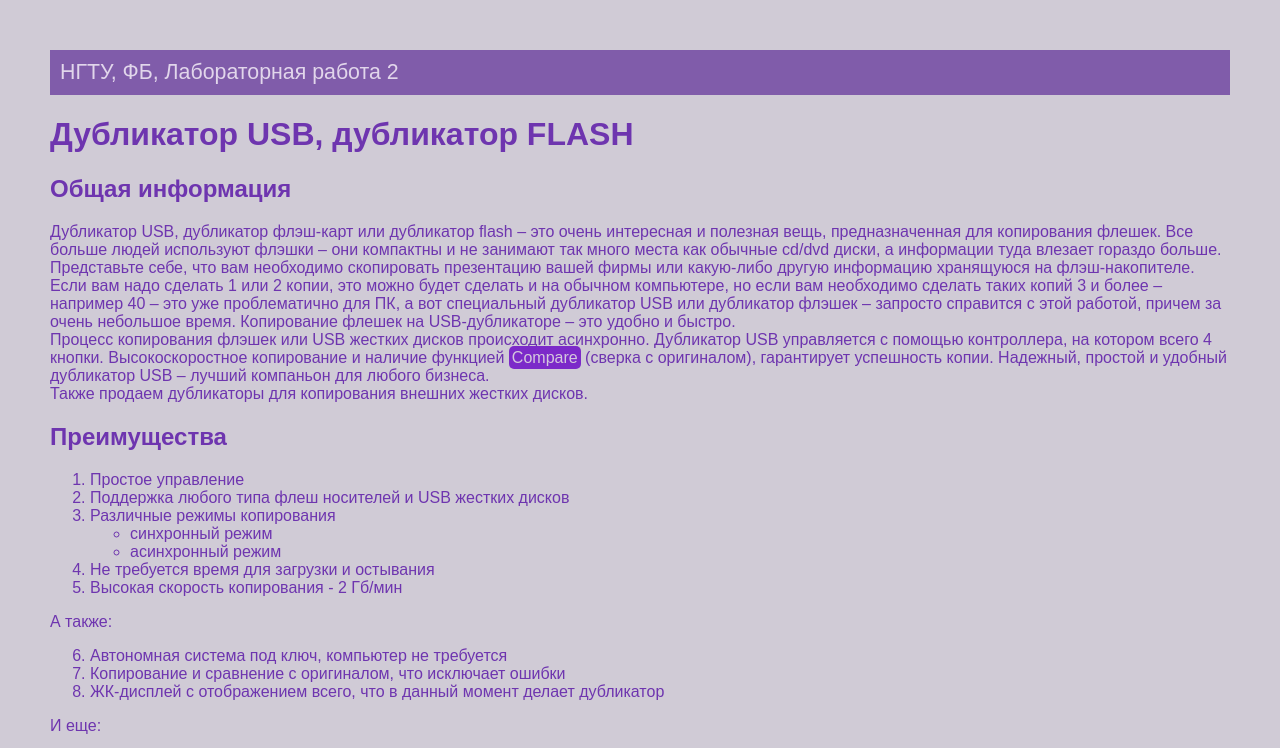
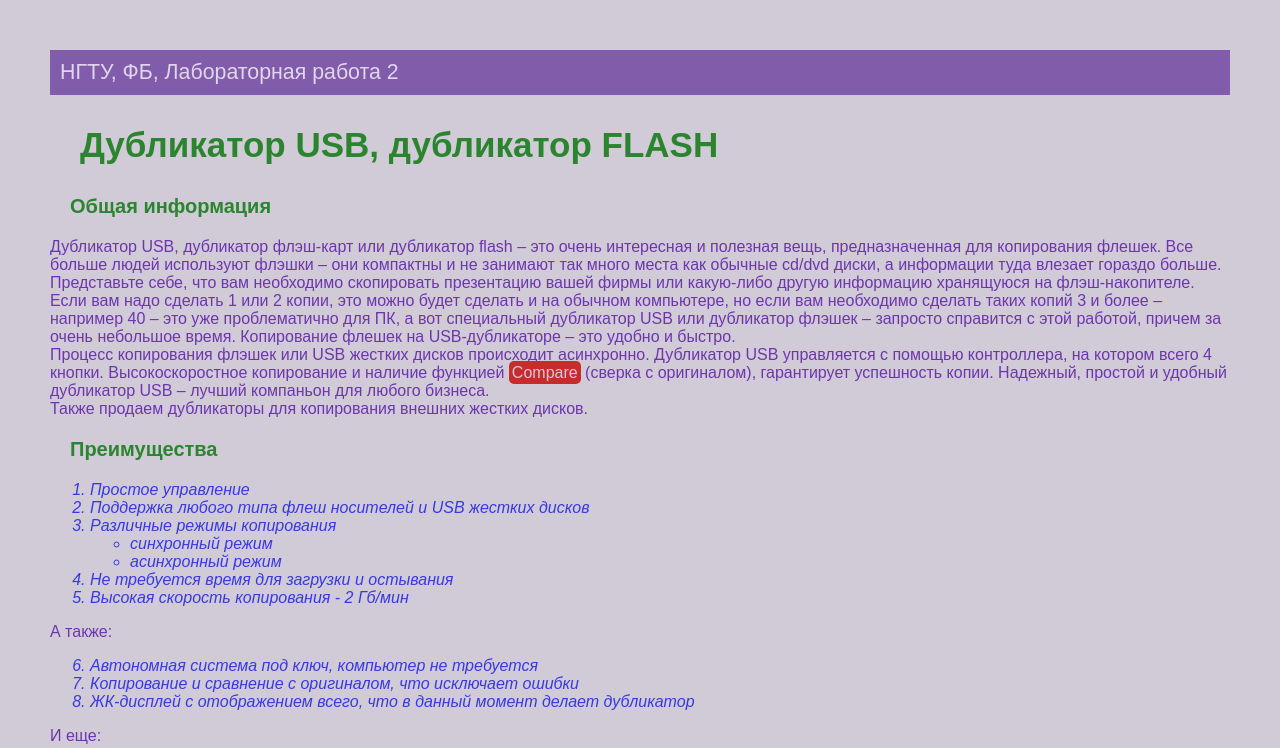
Before and after one commit to Anjelaaaaa/web-front-labs, a plain HTML site: page lab2/usb.html in a window 1280 px wide. Shown: the top 748 px of the page. Drawn offline with Linux system fonts and the light colour scheme.

Commit message:
Оформление заголовков

```diff
--- a/lab2/usb.html
+++ b/lab2/usb.html
@@ -3,6 +3,22 @@
     <head>
         <meta charset="UTF-8">
         <title>Оноприенко Анжелика Андреевна. Текст о дубликаторах USB</title>
+        <style>
+            li {
+                color:rgb(57, 57, 226);
+                font-style: italic;
+            }
+            h2 {
+                color: rgb(43, 133, 47);
+                margin: 20px;
+                font-size: 20px;
+            }
+            h1 {
+                color: rgb(43, 133, 47);
+                margin: 30px;
+                font-size: 35px;
+            }
+        </style>
     </head>
 
     <body style="background-color: rgb(208, 203, 214); color: rgb(110, 53, 175);
@@ -39,7 +55,7 @@
                 асинхронно. Дубликатор USB управляется с помощью контроллера,
                 на котором всего 4 кнопки. Высокоскоростное копирование и
                 наличие функцией <span title="патентованная технология!"
-                style="background-color: rgb(124, 42, 201); color: rgb(213, 200, 221);
+                style="background-color: rgb(201, 42, 42); color: rgb(213, 200, 221);
                 padding: 3px; border-radius: 5px;">Compare</span>
                 (сверка с оригиналом), гарантирует успешность копии. Надежный,
                 простой и удобный дубликатор USB &ndash; лучший компаньон для любого
```
